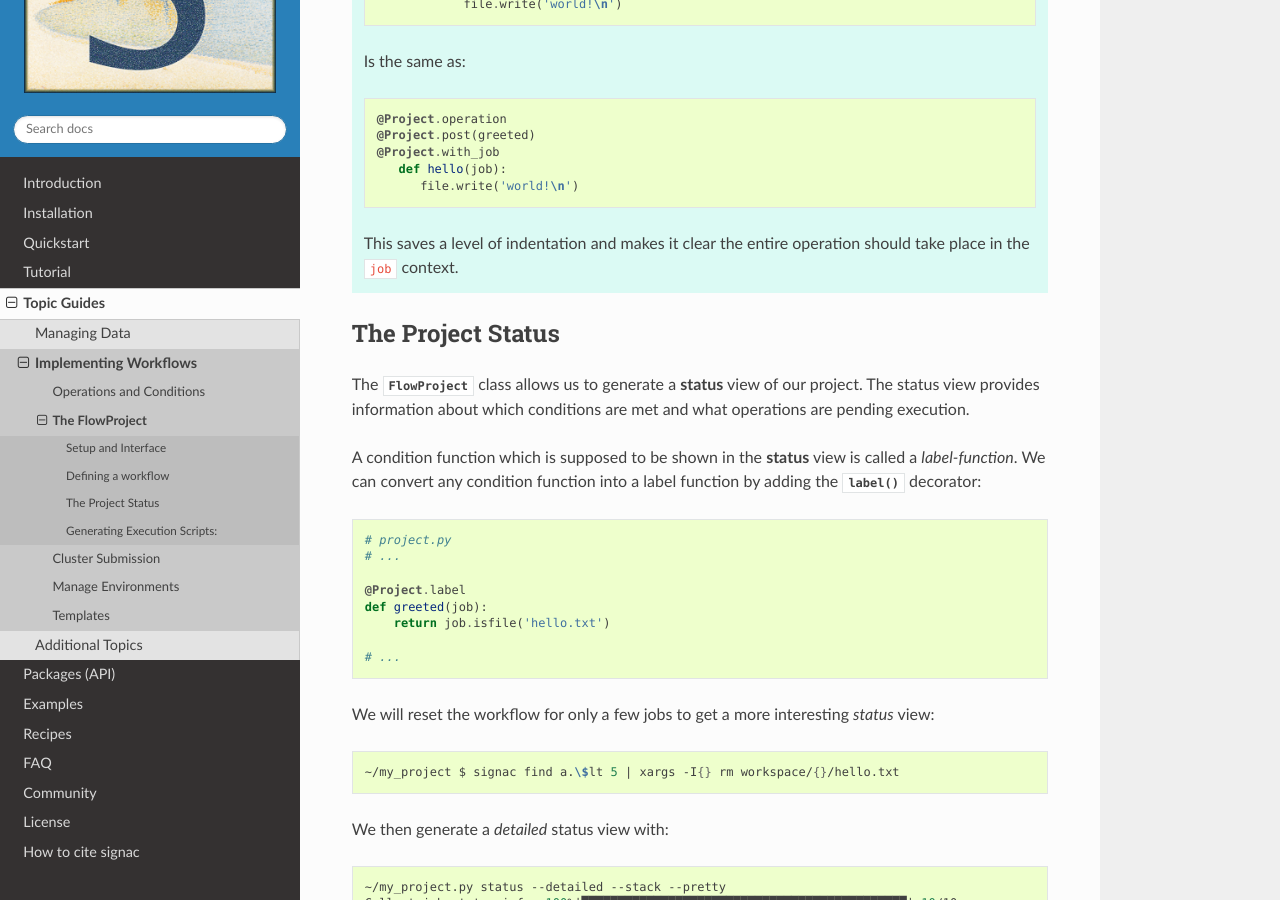
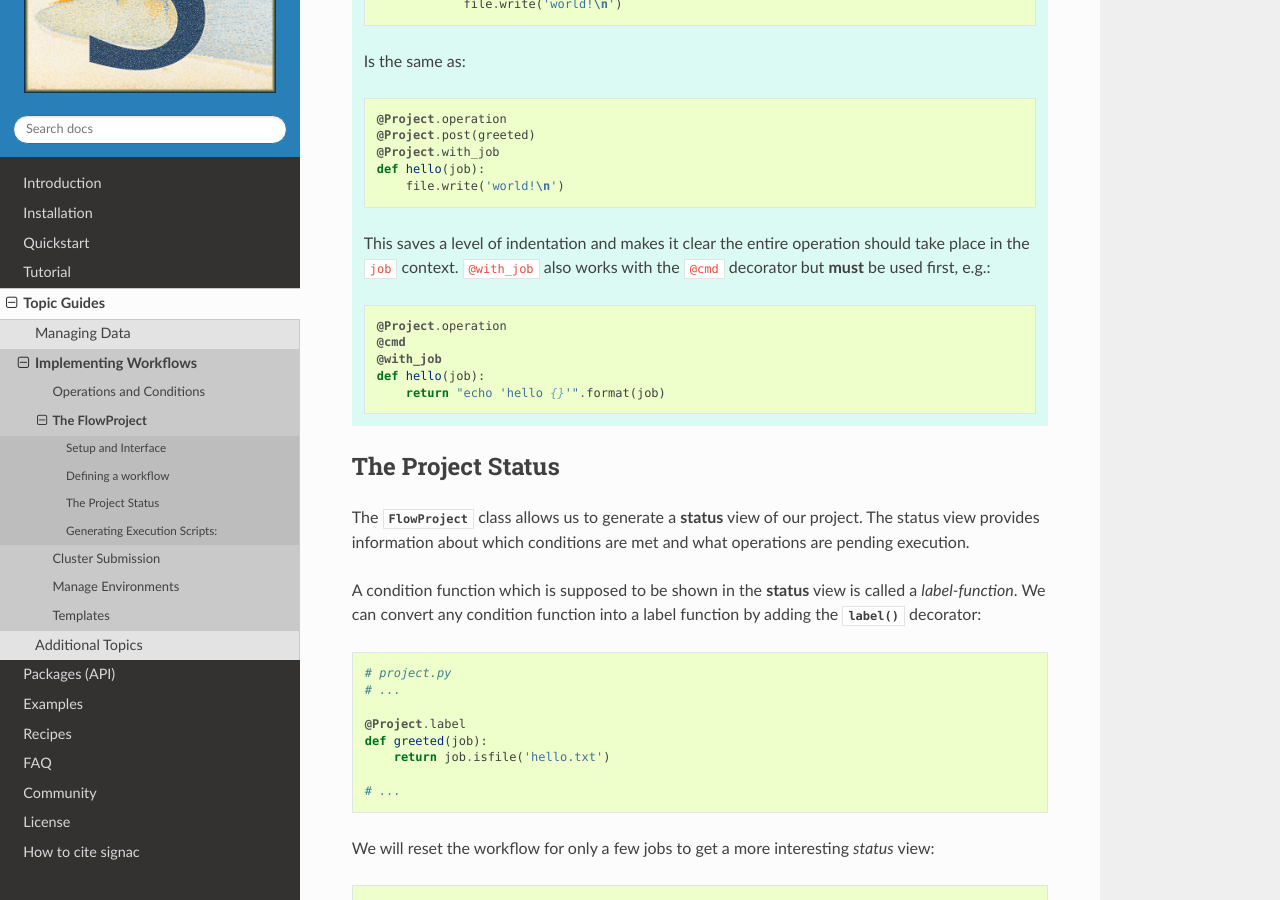
Before and after one commit to glotzerlab/signac-docs, a Sphinx documentation site: the page built from docs/source/flow-project.rst, in a window 1280 px wide and 900 px high, scrolled down 2577 px. Built offline with Sphinx 7.4.7 and the Read the Docs theme 2.0.0, drawn with Linux system fonts in a browser that asks for light colours.

Commit message:
added @cmd example

```diff
--- a/docs/source/flow-project.rst
+++ b/docs/source/flow-project.rst
@@ -120,9 +120,9 @@ If we implemented and integrated the operation and condition functions correctly
 
         @Project.operation
         @Project.post(greeted)
-           def hello(job):
-              with job:
-                 with open('hello.txt', 'w') as file:
+        def hello(job):
+            with job:
+                with open('hello.txt', 'w') as file:
                     file.write('world!\n')
 
     Is the same as:
@@ -132,10 +132,19 @@ If we implemented and integrated the operation and condition functions correctly
         @Project.operation
         @Project.post(greeted)
         @Project.with_job
-           def hello(job):
-              file.write('world!\n')
+        def hello(job):
+            file.write('world!\n')
 
     This saves a level of indentation and makes it clear the entire operation should take place in the ``job`` context.
+    ``@with_job`` also works with the ``@cmd`` decorator but **must** be used first, e.g.:
+
+    .. code-block:: python
+
+        @Project.operation
+        @cmd
+        @with_job
+        def hello(job):
+            return "echo 'hello {}'".format(job)
 
 The Project Status
 ==================
```
